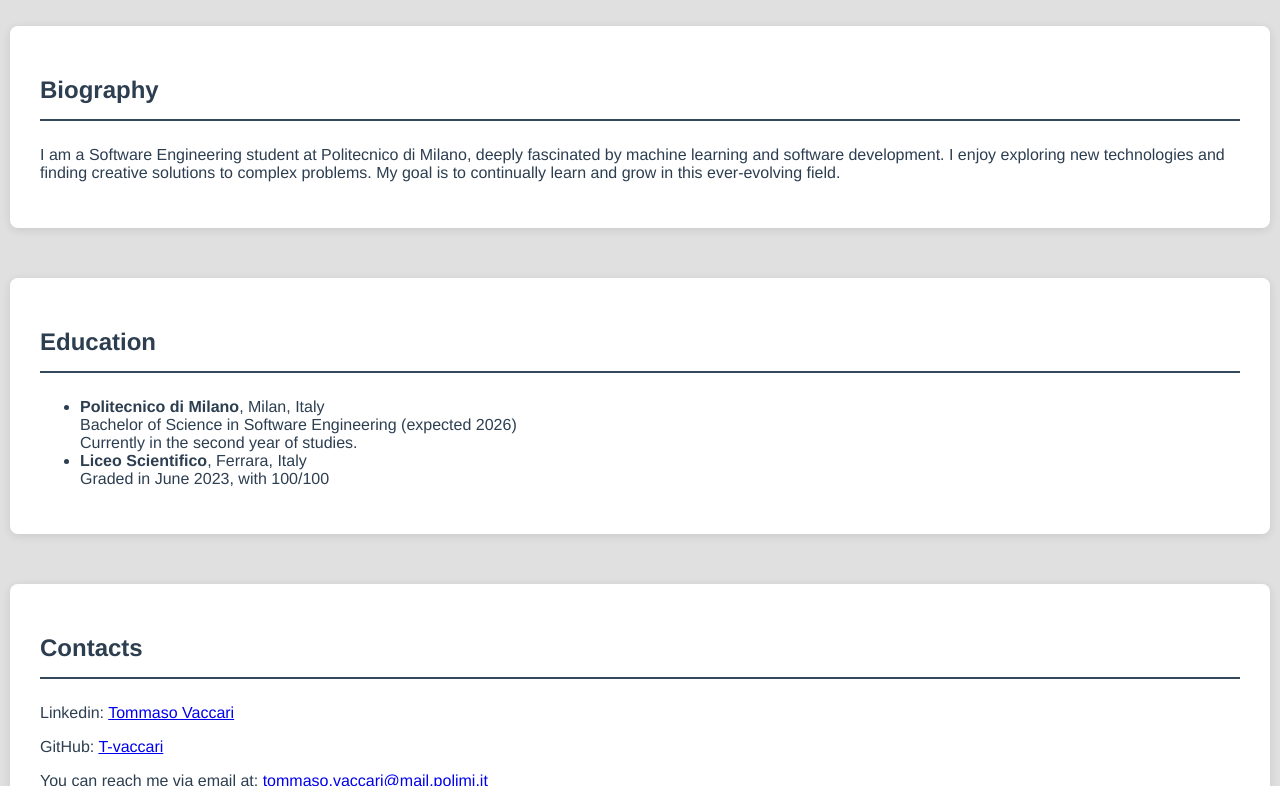
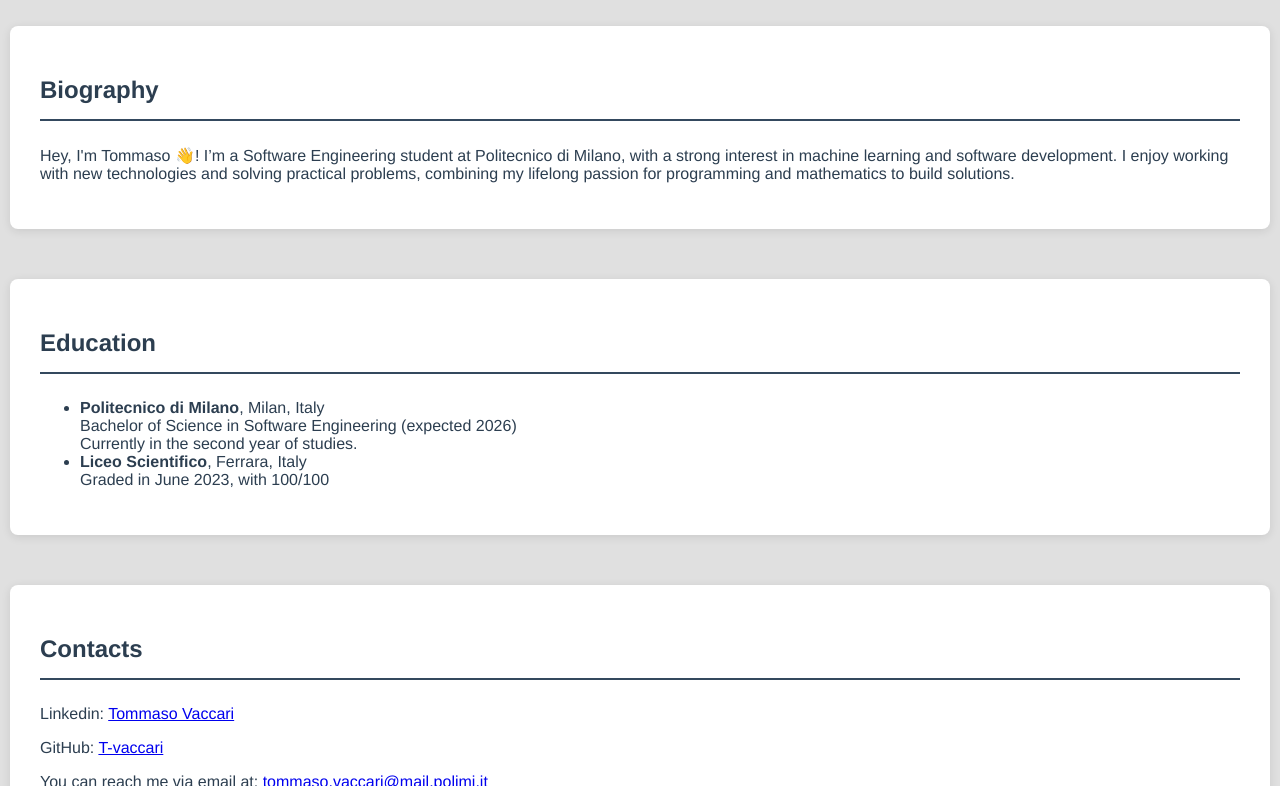
Before and after one commit to T-vaccari/T-vaccari.github.io, a Jekyll site: the page built from index.markdown, in a window 1280 px wide and 900 px high, scrolled down 322 px, cut to the strip 114-900 px from the top of the window. Built offline with Jekyll 4.4.1, drawn with Linux system fonts in a browser that asks for light colours.

Commit message:
Bio change

```diff
--- a/index.markdown
+++ b/index.markdown
@@ -11,7 +11,7 @@ layout: default
     <!-- Inserisci qui la tua foto -->
     <!--<img src="img.jpeg" alt="Foto di Tommaso" class="profile-pic"> -->
     <p>
-      I am a Software Engineering student at Politecnico di Milano, deeply fascinated by machine learning and software development. I enjoy exploring new technologies and finding creative solutions to complex problems. My goal is to continually learn and grow in this ever-evolving field.
+      Hey, I'm Tommaso 👋! I’m a Software Engineering student at Politecnico di Milano, with a strong interest in machine learning and software development. I enjoy working with new technologies and solving practical problems, combining my lifelong passion for programming and mathematics to build solutions.
     </p>
 </section>
 
```
Also changed, not shown: 1 other file.
